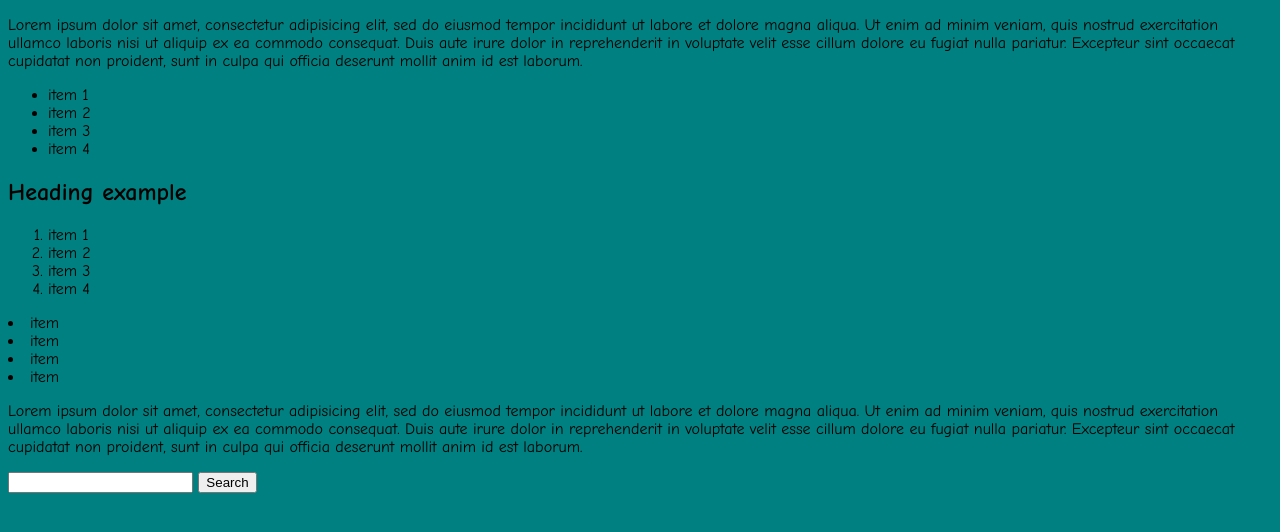
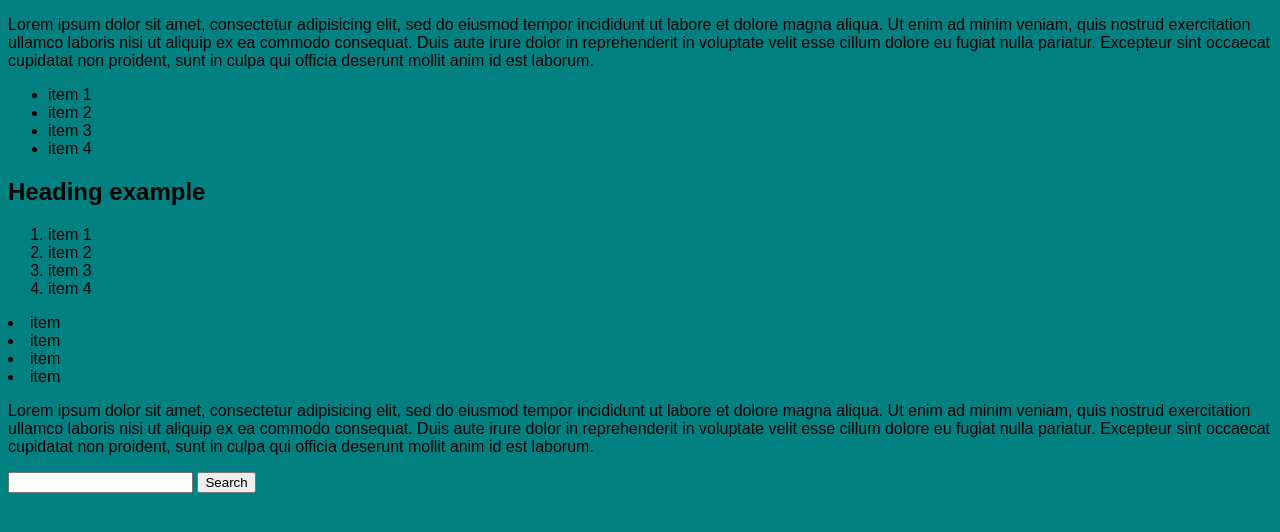
Before and after one commit to cvinczefullsail/wsd, a plain HTML site: page index.html in a window 1280 px wide. Drawn offline with Linux system fonts and the light colour scheme.

Commit message:
Revert "comic sans?"
This reverts commit 183f64e636f2781ab25d1e8af99a88d7fba112cc.

```diff
--- a/main.css
+++ b/main.css
@@ -1,5 +1,5 @@
 body {
-	font-family: 'Comic Sans', 'Comic Sans MS', cursive;
+	font-family: Arial, sans-serif;
 	font-size: 1em;
 	background: teal;
 }
```
